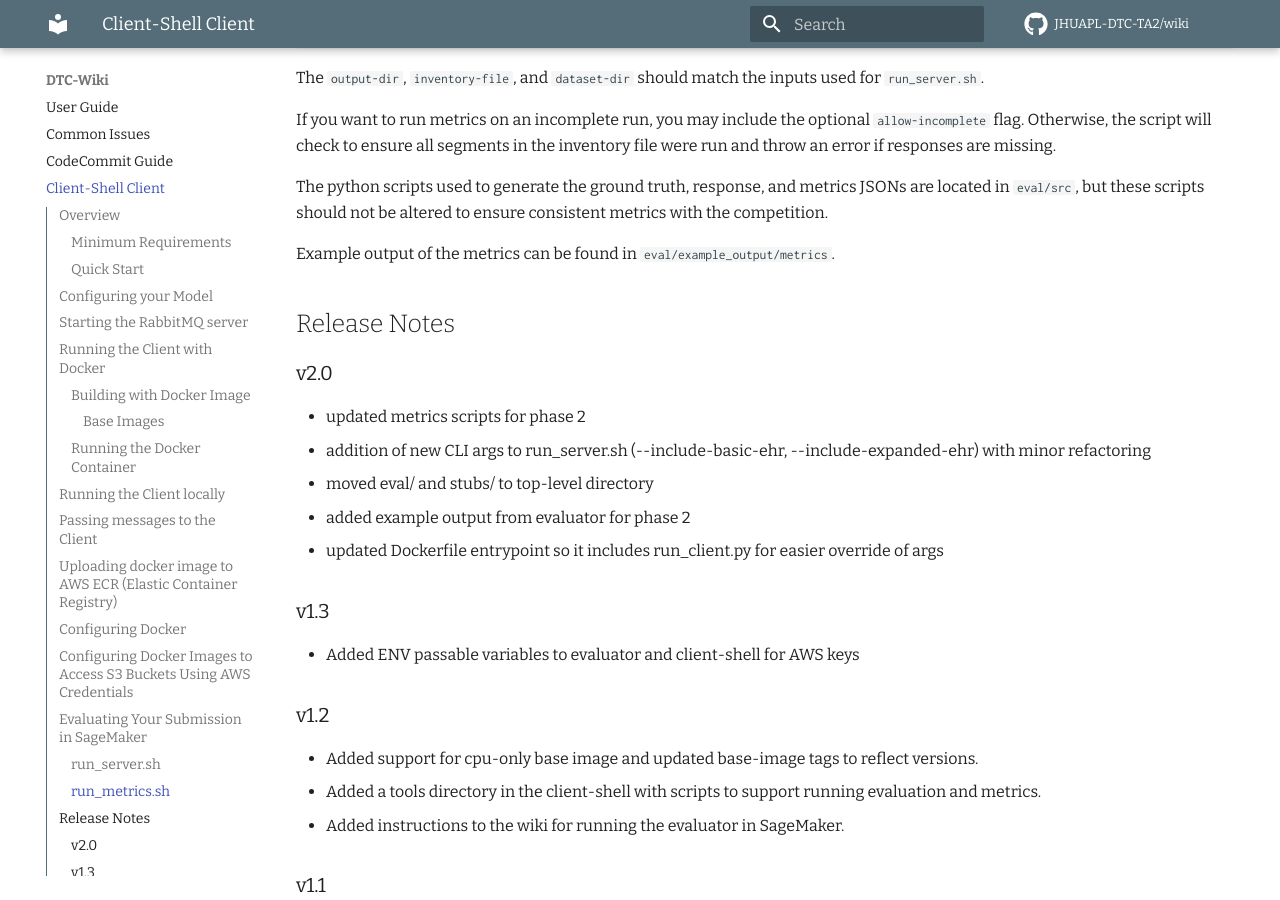
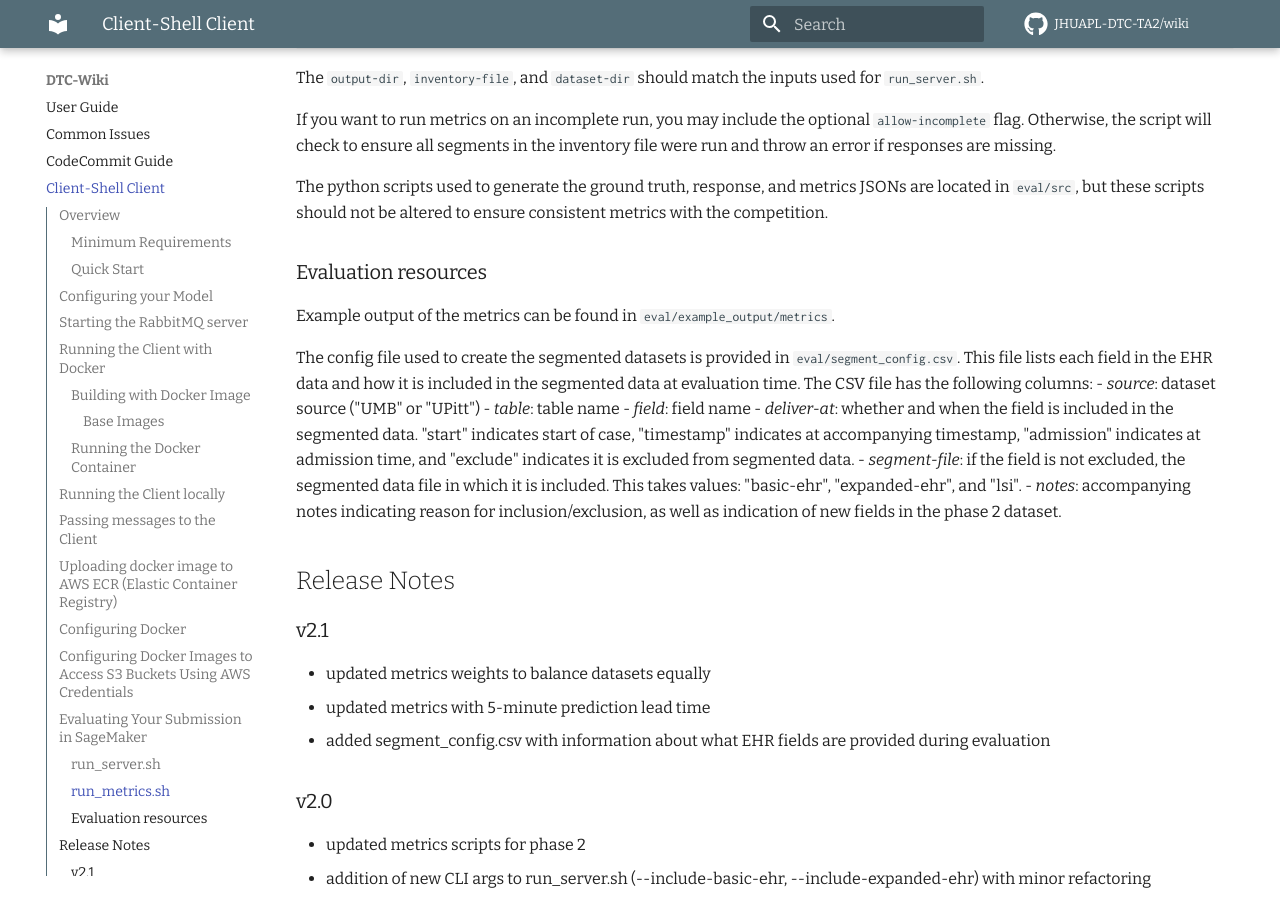
Before and after one commit to JHUAPL-DTC-TA2/wiki, an MkDocs documentation site: the page built from docs/running_client_shell.md, in a window 1280 px wide and 900 px high, scrolled down 6559 px. Built offline with MkDocs 1.6.1 and Material for MkDocs 9.7.7, drawn with Linux system fonts in a browser that asks for light colours; comment, search, counter and statistics services are not loaded; some of the changed text lies outside the part shown.

Commit message:
update for client-shell v2.1

```diff
--- a/docs/running_client_shell.md
+++ b/docs/running_client_shell.md
@@ -1,4 +1,4 @@
-# Client Container Shell v2.0
+# Client Container Shell
 
 ## Overview
 This is the README for the [Client Container Shell](https://us-east-1.console.aws.amazon.com/codesuite/codecommit/repositories/client-shell/browse?region=us-east-1) and supporting materials for teams participating in the DARPA Triage Challenge Data Competition. The Client Container Shell can be used to prepare submissions for the workshop and challenge events in accordance with the Data Competition ICD (available at https://triagechallenge.darpa.mil).
@@ -226,9 +226,25 @@ If you want to run metrics on an incomplete run, you may include the optional `a
 
 The python scripts used to generate the ground truth, response, and metrics JSONs are located in `eval/src`, but these scripts should not be altered to ensure consistent metrics with the competition.
 
+### Evaluation resources
+
 Example output of the metrics can be found in `eval/example_output/metrics`.
 
+The config file used to create the segmented datasets is provided in `eval/segment_config.csv`. This file lists each field in the EHR data and how it is included in the segmented data at evaluation time. The CSV file has the following columns:
+- *source*: dataset source ("UMB" or "UPitt")
+- *table*: table name
+- *field*: field name
+- *deliver-at*: whether and when the field is included in the segmented data. "start" indicates start of case, "timestamp" indicates at accompanying timestamp, "admission" indicates at admission time, and "exclude" indicates it is excluded from segmented data.
+- *segment-file*: if the field is not excluded, the segmented data file in which it is included. This takes values: "basic-ehr", "expanded-ehr", and "lsi".
+- *notes*: accompanying notes indicating reason for inclusion/exclusion, as well as indication of new fields in the phase 2 dataset.
+
 ## Release Notes
+
+### v2.1
+- updated metrics weights to balance datasets equally
+- updated metrics with 5-minute prediction lead time
+- added segment_config.csv with information about what EHR fields are provided during evaluation
+
 ### v2.0
 - updated metrics scripts for phase 2
 - addition of new CLI args to run_server.sh (--include-basic-ehr, --include-expanded-ehr) with minor refactoring
```
